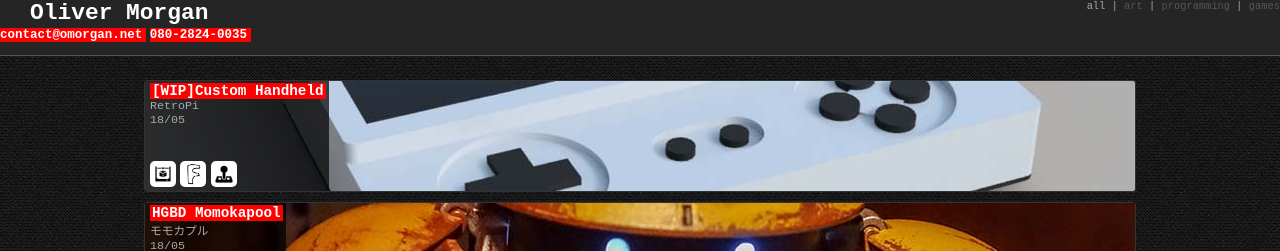
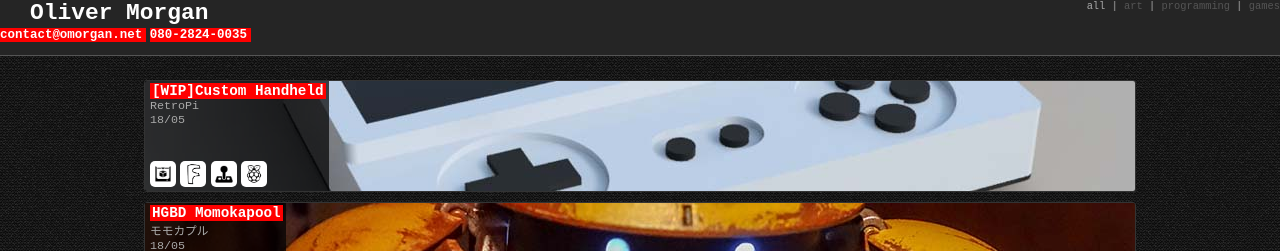
Before and after one commit to oabmorgan/omorgan, a plain HTML site: page index.html in a window 1280 px wide. Shown: the top 251 px of the page. Drawn offline with Linux system fonts and the light colour scheme.

Commit message:
Update index.html

```diff
--- a/index.html
+++ b/index.html
@@ -33,6 +33,7 @@
                     <img id="print" class="icon" src="Images/icons/3dprint.jpg">
                     <img id="design" class="icon" src="Images/icons/fusion.png">
                     <img id="game" class="icon" src="Images/icons/game.png">
+                    <img id="programming" class="icon" src="Images/icons/pi.png">
                 </div>
             </div>
             <div class="imageholder">
```
